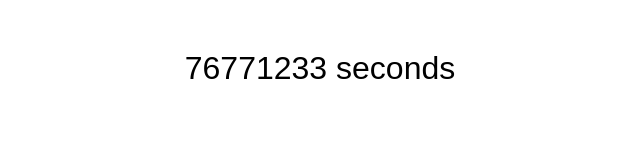
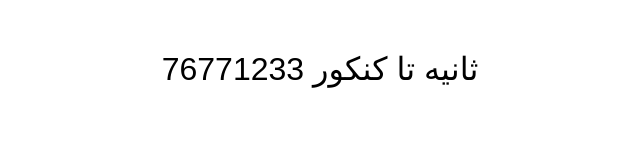
Before and after one commit to knktimer/knktimer, a plain HTML site: page index.html in a window 1280 px wide. Shown: the whole page, without its empty margins (320-960 px from the left). Drawn offline with Linux system fonts and the light colour scheme.

Commit message:
Update index.html

```diff
--- a/index.html
+++ b/index.html
@@ -33,7 +33,7 @@
     var seconds = Math.floor((countDownDate - now) / 1000);
 
     // Display the countdown in seconds
-    document.getElementById("countdown").innerHTML = seconds + " seconds";
+    document.getElementById("countdown").innerHTML = seconds + " ثانیه تا کنکور";
 
     // If the countdown is over, display a message
     if (seconds < 0) {
```
